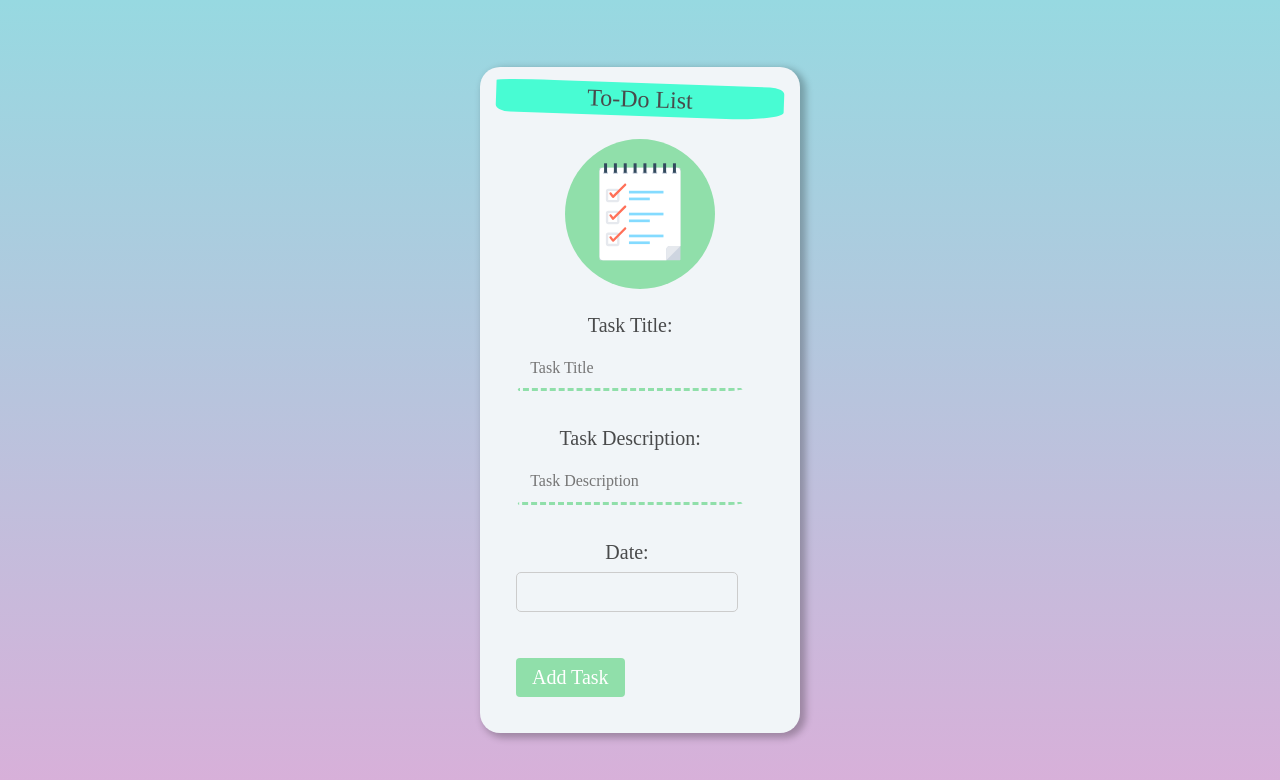
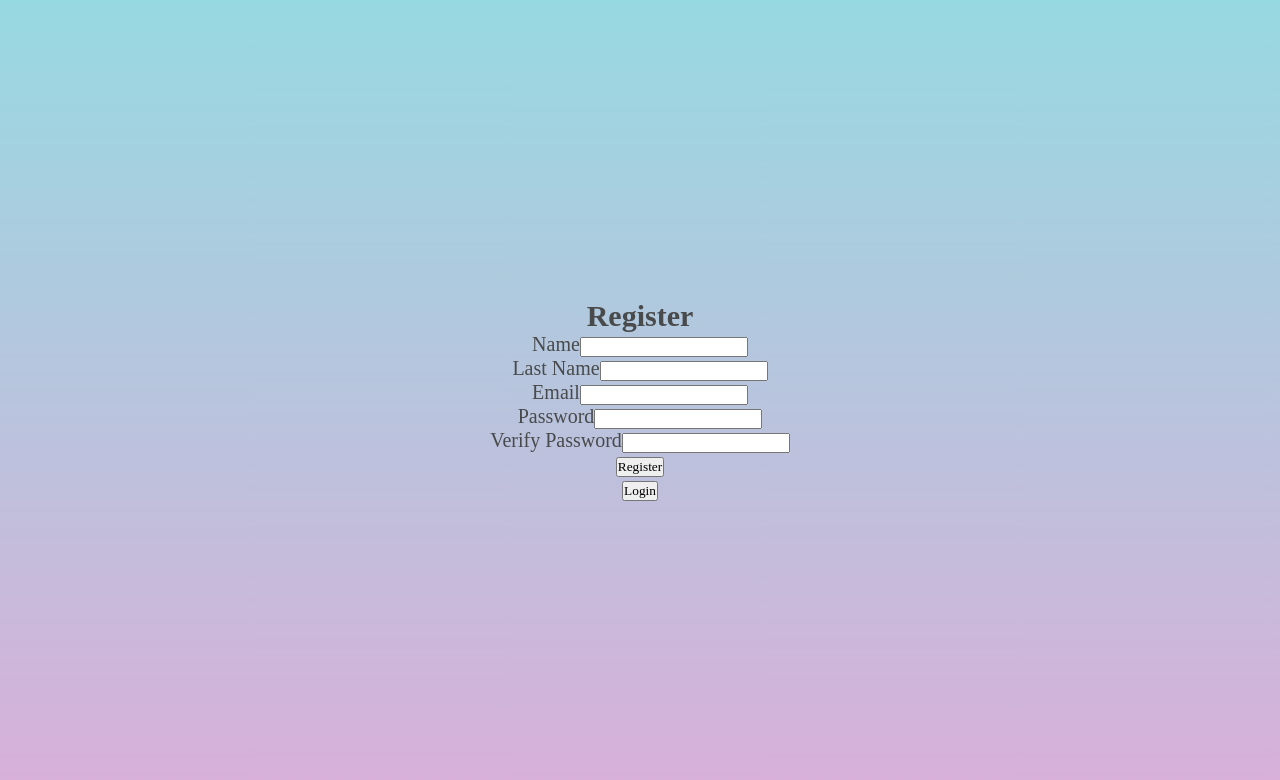
Before and after one commit to esrabrown/to-do-frontend, a React (Create React App) app: page /register in a window 1280 px wide. Shown: the top 780 px of the page. Built offline with nearby package versions, Linux system fonts and the light colour scheme; no server answers.

Commit message:
added register and login pages

```diff
--- a/src/App.js
+++ b/src/App.js
@@ -1,18 +1,21 @@
 import React, { useState, useEffect } from 'react';
 import './App.css';
 import axios from 'axios';
-import { BrowserRouter as Router } from 'react-router-dom';
+import { BrowserRouter as Router, Routes, Route, Navigate } from 'react-router-dom';
 
 import TaskForm from './components/TaskForm';
 import TaskList from './components/TaskList';
-
+import Login from './components/Login';
+import Register from './components/Register';
 
 const App = () => {
   const [todos, setTodos] = useState([]);
+  const [isAuthenticated, setIsAuthenticated] = useState(false);
   const [showTaskForm, setShowTaskForm] = useState(true);
 
   useEffect(() => {
-    // Fetch the list of to-do items from your API or database
+    if (isAuthenticated) {
+      // Fetch the list of to-do items from your API or database when authenticated
       axios.get('http://localhost:8080/api/todos')
         .then((response) => {
           setTodos(response.data);
@@ -20,31 +23,47 @@ const App = () => {
         .catch((error) => {
           console.error(error);
         });
-  }, []);
-
+    }
+  }, [isAuthenticated]);
 
   const handleCreateTodo = (newTodo) => {
     setTodos([...todos, newTodo]);
     setShowTaskForm(false); // Switch to the task list view
   };
 
+  const handleLogin = () => {
+    setIsAuthenticated(true);
+  };
+
+  const handleLogout = () => {
+    setIsAuthenticated(false);
+    setShowTaskForm(true);
+  };
 
   return (
     <Router>
       <div className="App">
         <main>
+          <Routes>
+            <Route path="/" element={isAuthenticated ? (
+              <>
                 {showTaskForm ? (
                   <TaskForm onCreateTodo={handleCreateTodo} />
                 ) : (
                   <TaskList items={todos} />
                 )}
+                <button onClick={handleLogout}>Logout</button>
+              </>
+            ) : (
+              <Navigate to="/login" />
+            )} />
+            <Route path="/login" element={<Login onLogin={handleLogin} />} />
+            <Route path="/register" element={<Register />} />
+          </Routes>
         </main>
       </div>
     </Router>
   );
-}
-
-
-
+};
 
 export default App;
--- /dev/null
+++ b/src/components/Login.js
@@ -0,0 +1,64 @@
+// src/components/Login.js
+import React, { useState } from 'react';
+import axios from 'axios';
+import { useNavigate } from 'react-router-dom';
+
+const Login = () => {
+    const [formData, setFormData] = useState({
+        email: '',
+        password: '',
+    });
+
+    const [errors, setErrors] = useState({});
+    const navigate = useNavigate(); // Hook for navigation
+
+    const handleChange = (e) => {
+        const { name, value } = e.target;
+        setFormData({ ...formData, [name]: value });
+    };
+
+    const validateForm = () => {
+        const errors = {};
+        if (!formData.email) errors.email = "Email is required";
+        if (!formData.password) errors.password = "Password is required";
+        return errors;
+    };
+
+
+    const handleSubmit = async (e) => {
+        e.preventDefault();
+        try {
+            const response = await axios.post('http://localhost:8080/api/users/authentication/login', formData);
+            navigate('/'); // Redirect on successful login
+        } catch (error) {
+            if (error.response && error.response.data) {
+                setErrors(error.response.data);
+            } else {
+                setErrors({ general: "An error occurred. Please try again later." });
+            }
+        }
+    };
+
+
+    return (
+        <div>
+            <h2>Login</h2>
+            <form onSubmit={handleSubmit}>
+                <div>
+                    <label>Email</label>
+                    <input type="email" name="email" value={formData.email} onChange={handleChange} />
+                    {errors.email && <p>{errors.email}</p>}
+                </div>
+                <div>
+                    <label>Password</label>
+                    <input type="password" name="password" value={formData.password} onChange={handleChange} />
+                    {errors.password && <p>{errors.password}</p>}
+                </div>
+                <button type="submit">Login</button>
+            </form>
+            <button onClick={() => navigate('/register')}>Register</button> {/* Register button */}
+        </div>
+    );
+};
+
+export default Login;
--- /dev/null
+++ b/src/components/Register.js
@@ -0,0 +1,69 @@
+// src/components/Register.js
+import React, { useState } from 'react';
+import axios from 'axios';
+import { useNavigate } from 'react-router-dom';
+
+const Register = () => {
+    const [formData, setFormData] = useState({
+        name: '',
+        lastName: '',
+        email: '',
+        password: '',
+        verifyPassword: '',
+    });
+
+    const [errors, setErrors] = useState({});
+    const navigate = useNavigate(); // Hook for navigation
+
+    const handleChange = (e) => {
+        const { name, value } = e.target;
+        setFormData({ ...formData, [name]: value });
+    };
+
+    const handleSubmit = async (e) => {
+        e.preventDefault();
+        try {
+            const response = await axios.post('http://localhost:8080/api/users/authentication/register', formData);
+            // Handle successful registration
+            navigate('/login'); // Redirect to login page
+        } catch (error) {
+            if (error.response && error.response.data) {
+                setErrors(error.response.data);
+            }
+        }
+    };
+
+    return (
+        <div>
+            <h2>Register</h2>
+            <form onSubmit={handleSubmit}>
+                <div>
+                    <label>Name</label>
+                    <input type="text" name="name" value={formData.name} onChange={handleChange} />
+                </div>
+                <div>
+                    <label>Last Name</label>
+                    <input type="text" name="lastName" value={formData.lastName} onChange={handleChange} />
+                </div>
+                <div>
+                    <label>Email</label>
+                    <input type="email" name="email" value={formData.email} onChange={handleChange} />
+                    {errors.email && <p>{errors.email}</p>}
+                </div>
+                <div>
+                    <label>Password</label>
+                    <input type="password" name="password" value={formData.password} onChange={handleChange} />
+                </div>
+                <div>
+                    <label>Verify Password</label>
+                    <input type="password" name="verifyPassword" value={formData.verifyPassword} onChange={handleChange} />
+                    {errors.password && <p>{errors.password}</p>}
+                </div>
+                <button type="submit">Register</button>
+            </form>
+            <button onClick={() => navigate('/login')}>Login</button> {/* Login button */}
+        </div>
+    );
+};
+
+export default Register;
--- a/src/components/TaskList.js
+++ b/src/components/TaskList.js
@@ -15,10 +15,8 @@ const TaskList = () => {
 
 
   const handleDelete = (taskId) => {
-    // Sending a DELETE request to backend API
     axios.delete(`http://localhost:8080/api/${taskId}`)
       .then(() => {
-        // After successful deletion, remove the task from the state
         setTasks(tasks.filter(task => task.id !== taskId));
       })
       .catch((error) => console.error(error));
@@ -38,7 +36,6 @@ const TaskList = () => {
     // Send a PATCH or PUT request to update the completion status in the backend
     axios.patch(`http://localhost:8080/api/${taskId}?completed=${!isCompleted}`, { completed: !isCompleted })
       .then(() => {
-        // The task's completion status has been updated on the backend
       })
       .catch((error) => {
         console.error(error);
@@ -49,7 +46,7 @@ const TaskList = () => {
 
   const formatDate = (dateString) => {
     if (!dateString) {
-      return "No Due Date"; // Handle case when due date is not provided
+      return "No Due Date";
     }
 // Assuming dateString is in "YYYY-MM-DD" format
     const dateParts = dateString.split('-');
@@ -143,11 +140,11 @@ const TaskList = () => {
   const sortTasks = () => {
     // return [...tasks].sort((a, b) => (a.completed && !b.completed ? 1 : -1));
     return [...tasks].sort((a, b) => {
-      // Sort by completion status first
+      // Sorting by completion status first
       if (a.completed && !b.completed) return 1; // Completed tasks go down
       if (!a.completed && b.completed) return -1; // Incomplete tasks go up
 
-      // Sort by due date if completion status is the same
+      // Sorting by due date if completion status is the same
       const dateA = new Date(a.dueDate);
       const dateB = new Date(b.dueDate);
       return dateA - dateB; // Closer due dates go up
@@ -163,7 +160,7 @@ return (
         <li key={task.id} className={`task-box ${task.completed ? 'completed' : ''}`}>
         <div className="task-info">
           <div className="task-title"> <b> Title: </b> {task.title}</div>
-          {/* Conditionally render description only if it exists */}
+          {/* Conditionally rendering description only if it exists */}
           {task.description && <div className="task-description"> <b> Description: </b>{task.description}</div>}
           <div className="task-date"> <b> Date: </b> {formatDate(task.dueDate)}</div>
           <div className="task-status"> <b> Status: </b> {task.completed ? 'Completed' : 'Incomplete'}</div>
```
Lines whose indentation alone changed are shown as unchanged.
